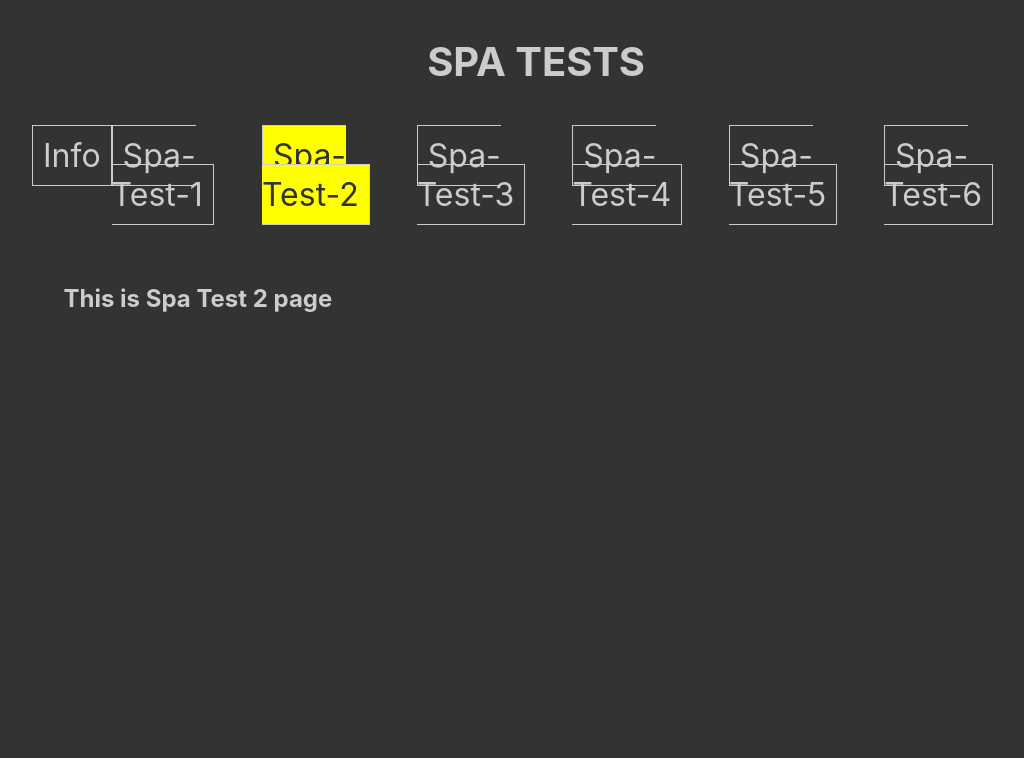
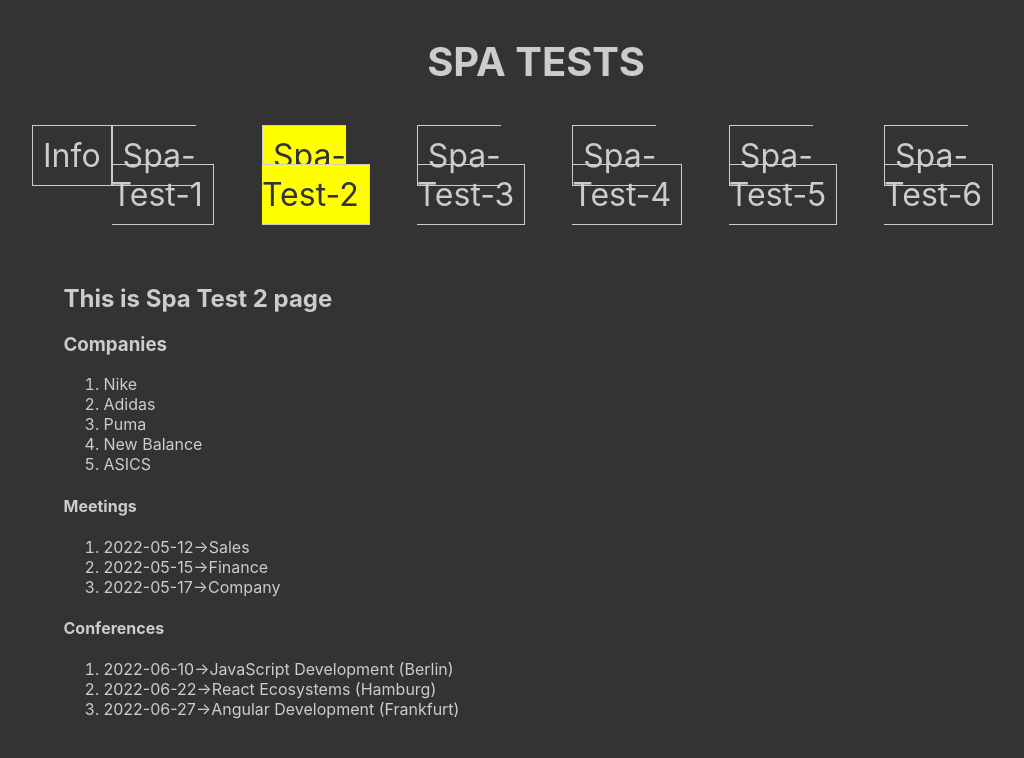
Before and after one commit to omr-dev/prep-spa-tests, a React (Vite) app: page /spaTest2 in a window 1280 px wide. Shown: the top 758 px of the page, without its empty margins (104-1128 px from the left). Built offline with nearby package versions, Linux system fonts and the light colour scheme.

Commit message:
spa 2 in

```diff
--- a/src/sub-pages/PageSpaTest2.jsx
+++ b/src/sub-pages/PageSpaTest2.jsx
@@ -1,7 +1,69 @@
 export const PageSpaTest2 = () => {
+  const companies = [
+    { id: 1, title: "Nike" },
+    { id: 2, title: "Adidas" },
+    { id: 3, title: "Puma" },
+    { id: 4, title: "New Balance" },
+    { id: 5, title: "ASICS" },
+  ];
+
+  const events = [
+    {
+      title: "Meetings",
+      items: [
+        { title: "Sales", date: "2022-05-12" },
+        { title: "Finance", date: "2022-05-15" },
+        { title: "Company", date: "2022-05-17" },
+      ],
+    },
+    {
+      title: "Conferences",
+      items: [
+        {
+          title: "JavaScript Development",
+          location: "Berlin",
+          date: "2022-06-10",
+        },
+        { title: "React Ecosystems", location: "Hamburg", date: "2022-06-22" },
+        {
+          title: "Angular Development",
+          location: "Frankfurt",
+          date: "2022-06-27",
+        },
+      ],
+    },
+  ];
   return (
     <div className="sub-page page-spaTest2">
       <h2>This is Spa Test 2 page</h2>
+      <div className="companies">
+        <h3>Companies</h3>
+        <ol>
+          {companies.map((company) => {
+            return <li key={company.id}>{company.title}</li>;
+          })}
+        </ol>
+      </div>
+      <div className="events">
+        {events.map((eventType, i) => {
+          return (
+            <div key={i}>
+              <h4>{eventType.title}</h4>
+              <ol>
+                {eventType.items.map((eventItem, index) => {
+                  return (
+                    <li key={index}>
+                      {`${eventItem.date}->${eventItem.title}`}
+                      {eventItem.location && ` (${eventItem.location})`}
+                    </li>
+                  );
+                })}
+              </ol>
+            </div>
+          );
+        })}
+
+      </div>
     </div>
   );
 };
```
